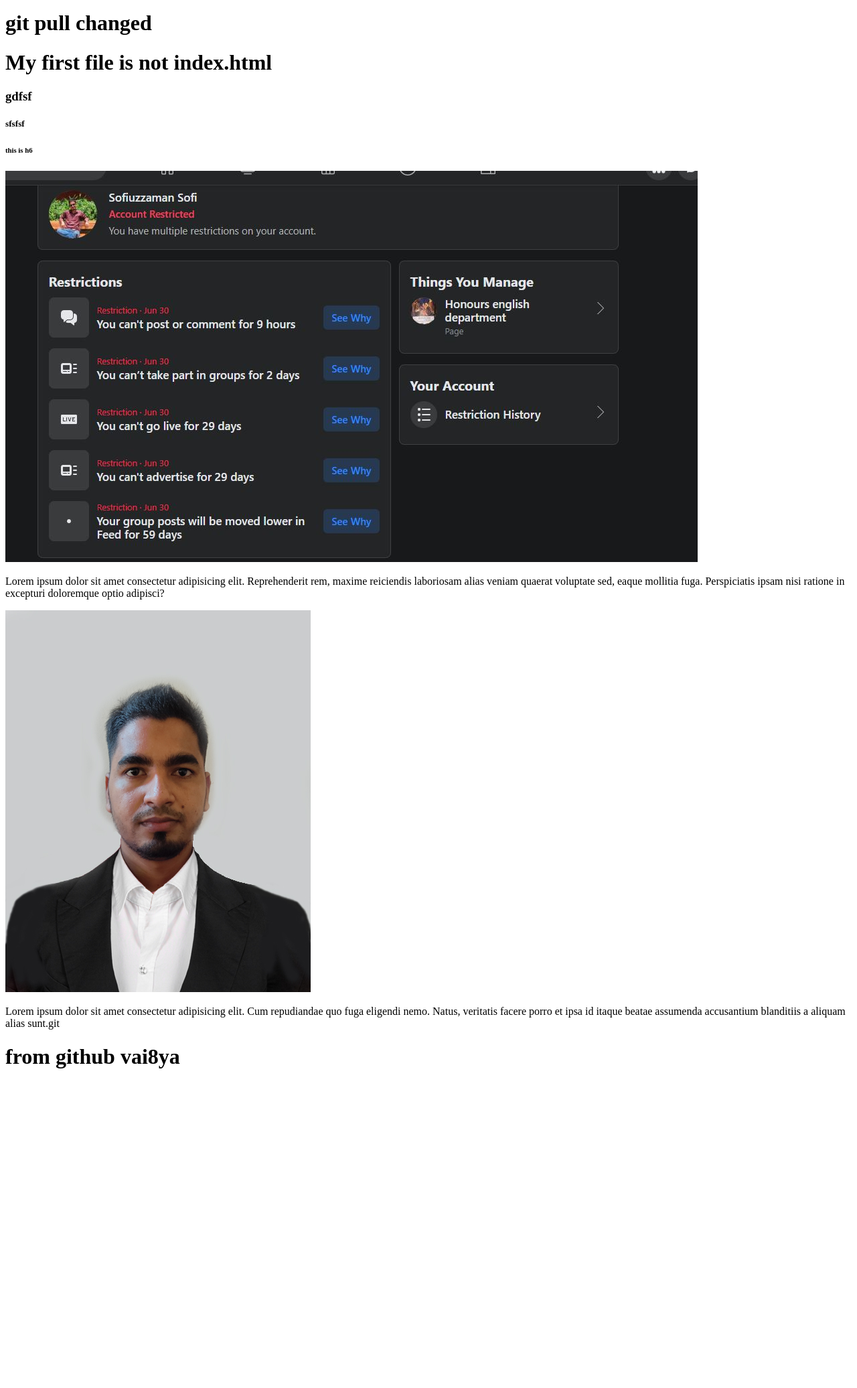
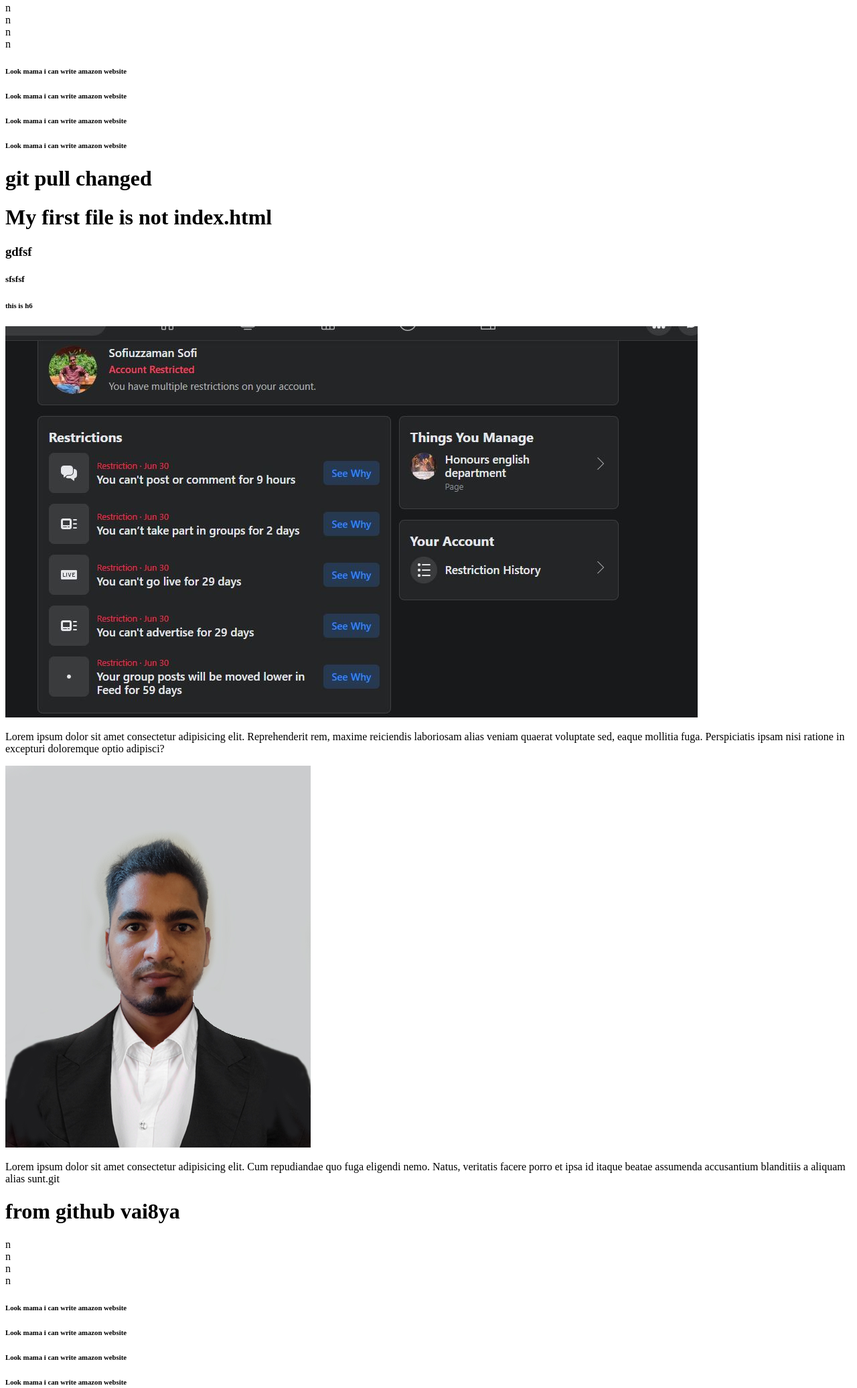
Before and after one commit to SofiuzzamanSofi/my-third-repo, a plain HTML site: page start.html in a window 1280 px wide. Shown: the part 5-2077 px from the top of the page at 67% size. Before the commit the page ends 1622 px from the top, so only its background shows below. Drawn offline with Linux system fonts and the light colour scheme.

Commit message:
new bloog added

```diff
--- a/start.html
+++ b/start.html
@@ -7,6 +7,14 @@
     <title>sofiiiiiii     bnal pagessssssss </title>
 </head>
 <body>
+    <div>n</div>
+<div>n</div>
+<div>n</div>
+<div>n</div>
+<h6>Look mama i can write amazon website</h6>
+<h6>Look mama i can write amazon website</h6>
+<h6>Look mama i can write amazon website</h6>
+<h6>Look mama i can write amazon website</h6>
     <h1> git pull changed</h1>
     <h1>My first file is not index.html </h1>
     <h3>gdfsf </h3>
@@ -20,5 +28,13 @@
     <p>Lorem ipsum dolor sit amet consectetur adipisicing elit. Cum repudiandae quo fuga eligendi nemo. Natus, veritatis facere porro et ipsa id itaque beatae assumenda accusantium blanditiis a aliquam alias sunt.git </p>
 
 <h1> from github vai8ya </h1>
+<div>n</div>
+<div>n</div>
+<div>n</div>
+<div>n</div>
+<h6>Look mama i can write amazon website</h6>
+<h6>Look mama i can write amazon website</h6>
+<h6>Look mama i can write amazon website</h6>
+<h6>Look mama i can write amazon website</h6>
 </body>
 </html>
```
